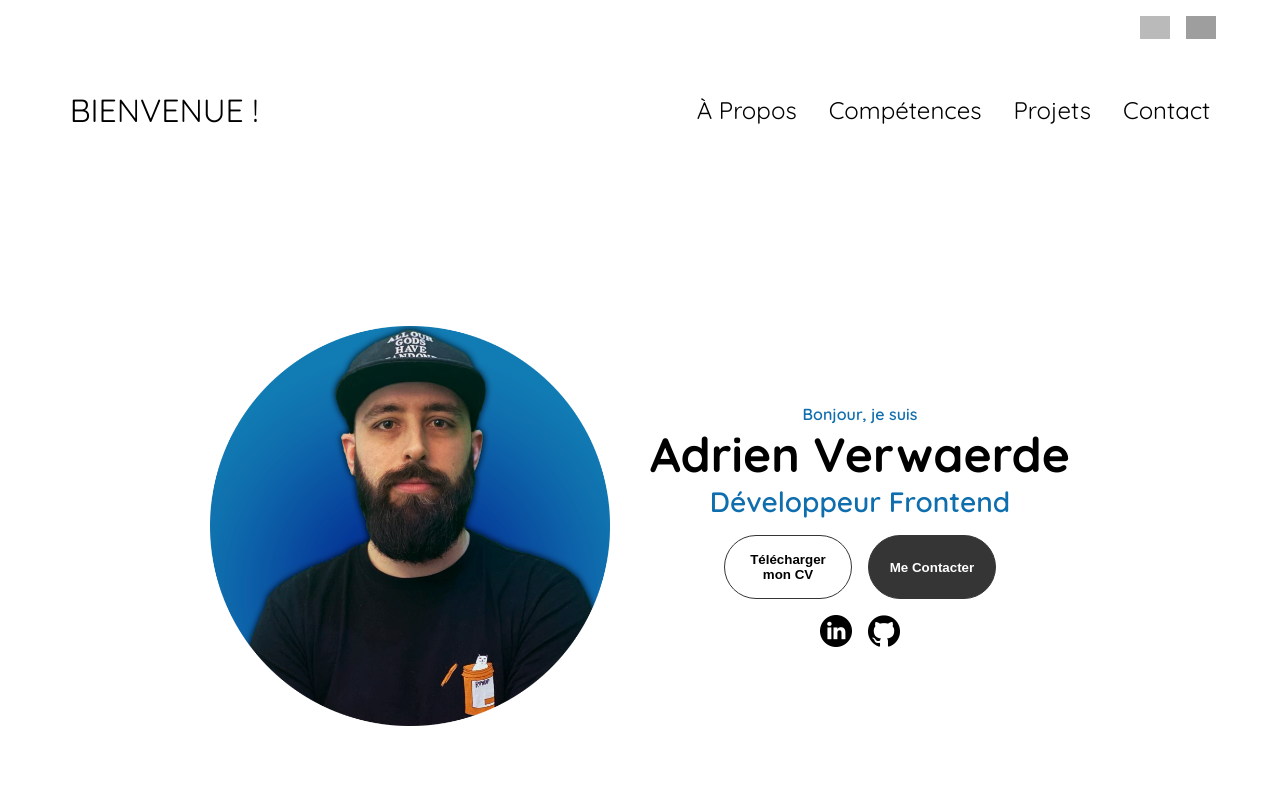
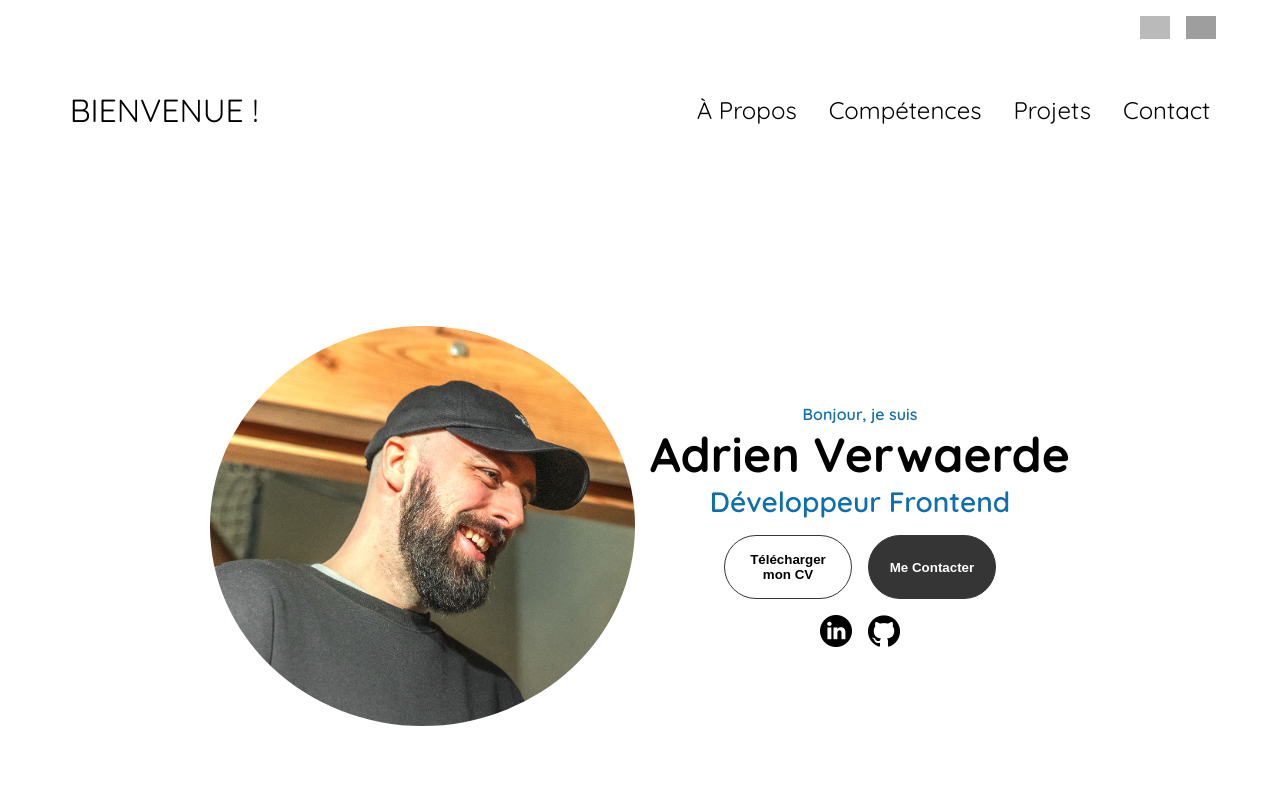
Before and after one commit to AdrienVerwaerde/Portfolio, a React (Vite) app: page / in a window 1280 px wide. Shown: the top 800 px of the page. Built offline with nearby package versions, Linux system fonts and the light colour scheme; grey boxes are pictures that could not be loaded.

Commit message:
updated pic

```diff
--- a/src/App.css
+++ b/src/App.css
@@ -264,6 +264,10 @@ section {
   width: 400px;
   margin: auto 0;
   border-radius: 2rem;
+}
+
+.section__pic-container img {
+  border-radius: 100%;
 }
 
 .section__text {
--- a/src/components/sections/Profile.jsx
+++ b/src/components/sections/Profile.jsx
@@ -27,7 +27,7 @@ const Profile = () => {
       id="profile"
     >
       <div className="section__pic-container">
-        <img src="/profile-pic.png" alt="Profile picture of Adrien Verwaerde" />
+        <img src="/profile-2.JPG" alt="Profile picture of Adrien Verwaerde" />
       </div>
       <div className="section__text">
         <p className="section__text__p1">{t.profile.greeting}</p>
```
Also changed, not shown: public/profile-2.JPG (added), 1 other file (tests, documents, lock files or other folders).
